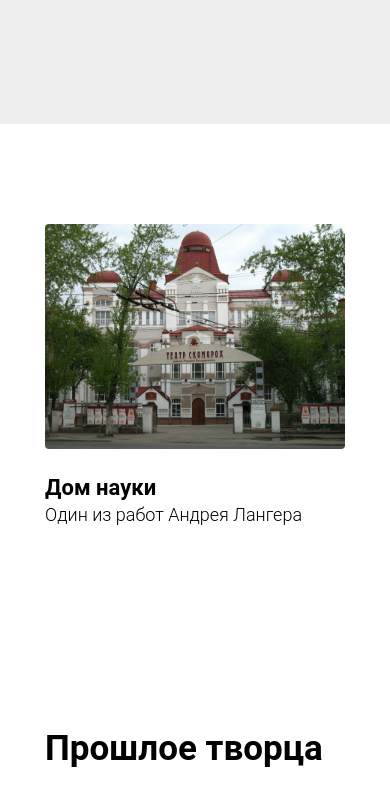
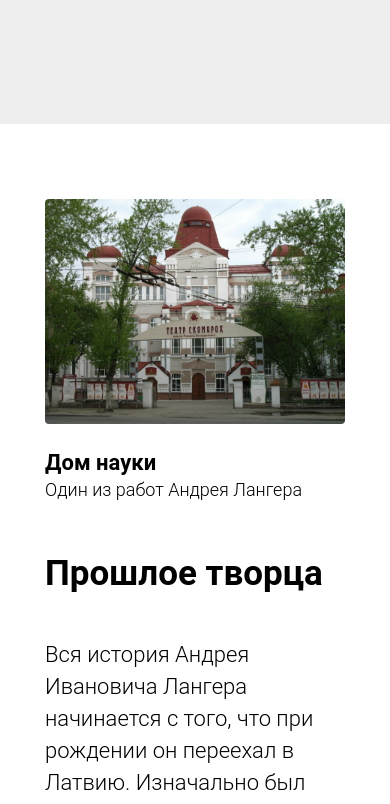
Before and after one commit to Mokkych/Longread-About-Andrei-Langer, a plain HTML site: page index.html in a window 390 px wide. Shown: the part 1980-2784 px from the top of the page. Drawn offline with Linux system fonts and the light colour scheme.

Commit message:
Корректировка адаптации

```diff
--- a/css/style.css
+++ b/css/style.css
@@ -213,7 +213,12 @@ footer a:hover {
 
     .img-desc, .desc {
         width: 400px;
-        margin: 100px 0;
+    }
+}
+
+@media screen and (max-width: 800px) {
+    .img-desc, .desc {
+        margin: 50px 0;
     }
 }
 
@@ -234,9 +239,13 @@ footer a:hover {
         letter-spacing: 0;
     }
 
+    .container-img {
+        margin: 50px 0;
+    }
+
     .img-desc, .desc {
         width: 300px;
-        margin: 100px 0;
+        margin: 25px 0;
     }
 
     .block-sm {
```
